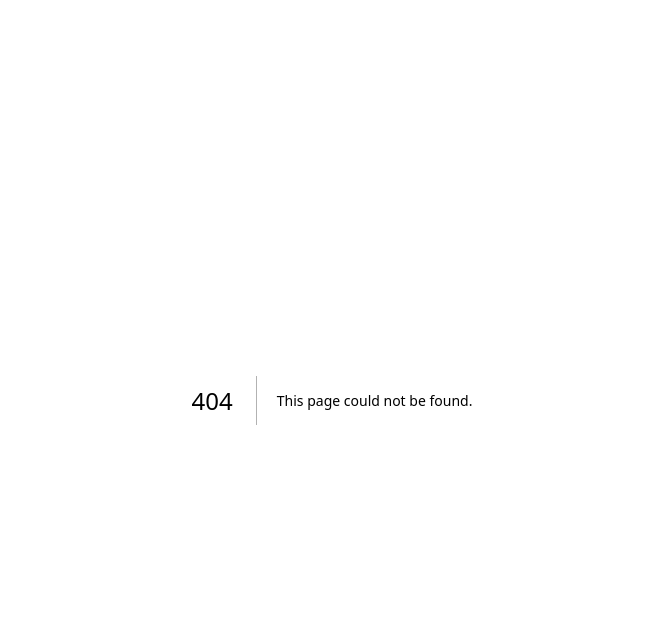
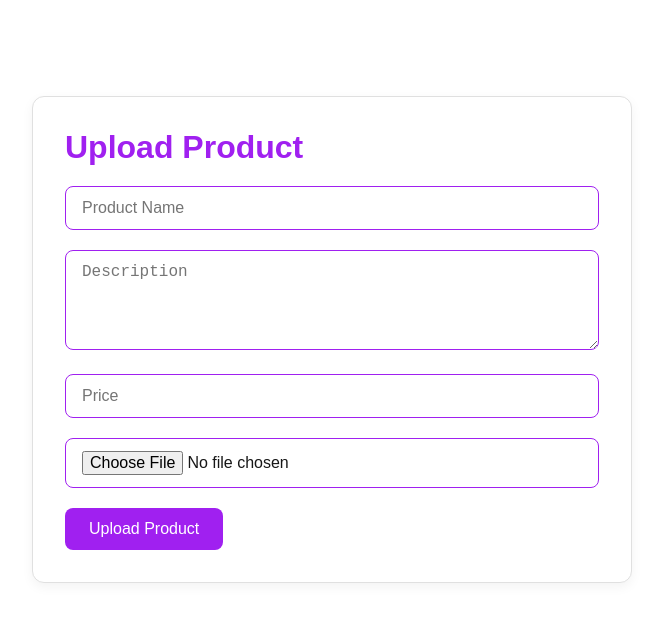
Before and after one commit to adewumi7109/sandexlizzyproducts, a Next.js app: page /dashboard in a window 1280 px wide. Before the commit this address had no page. Shown: the top 622 px of the page, without its empty margins (308-971 px from the left). Built offline with nearby package versions, Linux system fonts and the light colour scheme.

Commit message:
added uploading page

```diff
--- a/package.json
+++ b/package.json
@@ -13,6 +13,7 @@
     "next": "15.3.0",
     "react": "^19.0.0",
     "react-dom": "^19.0.0",
+    "react-hook-form": "^7.56.4",
     "react-icons": "^5.5.0",
     "swiper": "^11.2.6"
   },
--- /dev/null
+++ b/src/app/dashboard/layout.tsx
@@ -0,0 +1,31 @@
+import type { Metadata } from "next";
+import { Geist, Geist_Mono } from "next/font/google";
+import "../globals.css";
+const geistSans = Geist({
+  variable: "--font-geist-sans",
+  subsets: ["latin"],
+});
+
+const geistMono = Geist_Mono({
+  variable: "--font-geist-mono",
+  subsets: ["latin"],
+});
+
+export const metadata: Metadata = {
+  title: "Sandexlizzy",
+  description: "Sandexlizzy Solar",
+};
+
+export default function DashboardLayout({
+  children,
+}: Readonly<{
+  children: React.ReactNode;
+}>) {
+  return (
+    <html lang="en">
+      <body className={`${geistSans.variable} ${geistMono.variable}`}>
+        {children}
+      </body>
+    </html>
+  );
+}
--- /dev/null
+++ b/src/app/dashboard/page.module.css
@@ -0,0 +1,69 @@
+.formContainer {
+  max-width: 600px;
+  margin: 6rem auto;
+  padding: 2rem;
+  border: 1px solid #e0e0e0;
+  border-radius: 12px;
+  background-color: #fff;
+  box-shadow: 0 4px 12px rgba(0, 0, 0, 0.05);
+}
+.title{
+    margin-bottom: 20px;
+    color: var(--primaryColor);
+}
+.input,
+.textarea,
+.fileInput {
+  width: 100%;
+  padding: 0.75rem 1rem;
+  border: 1px solid var(--primaryColor);
+  border-radius: 8px;
+  font-size: 1rem;
+  margin-bottom: 20px;
+  transition: border-color 0.3s ease;
+}
+
+.input:focus,
+.textarea:focus,
+.fileInput:focus {
+  border-color: var(--primaryColor);
+  outline: none;
+}
+
+.textarea {
+  min-height: 100px;
+  resize: vertical;
+}
+
+.button {
+  background-color: var(--primaryColor);
+  color: #fff;
+  padding: 0.75rem 1.5rem;
+  font-size: 1rem;
+  border: none;
+  border-radius: 8px;
+  cursor: pointer;
+  transition: background-color 0.3s ease;
+}
+
+.button:hover:not(:disabled) {
+  background-color: var(--primaryColor);
+}
+
+.button:disabled {
+  background-color: #93c5fd;
+  cursor: not-allowed;
+}
+
+.error {
+  color: #dc2626;
+  font-size: 0.875rem;
+  margin-top: 0.25rem;
+  margin-bottom: 0.5rem;
+}
+@media (max-width: 640px) {
+  .formContainer {
+    margin-top: 4rem;
+    padding: 1rem;
+  }
+}
--- /dev/null
+++ b/src/app/dashboard/page.tsx
@@ -0,0 +1,101 @@
+"use client";
+
+import { useState } from "react";
+import { useForm, SubmitHandler } from "react-hook-form";
+import { supabase } from "@/lib/supabaseClient";
+import styles from "./page.module.css";
+
+interface FormData {
+  name: string;
+  description: string;
+  price: number;
+  image: FileList;
+}
+
+export default function Page() {
+  const {
+    register,
+    handleSubmit,
+    reset,
+    formState: { errors },
+  } = useForm<FormData>();
+
+  const [uploading, setUploading] = useState(false);
+
+  const onSubmit: SubmitHandler<FormData> = async (data) => {
+    setUploading(true);
+
+    try {
+      let imageUrl: string | null = null;
+
+      if (data.image.length > 0) {
+        const file = data.image[0];
+        const filePath = `products/${Date.now()}-${file.name}`;
+        const { data: imageData, error: imageError } = await supabase.storage
+          .from("product-images")
+          .upload(filePath, file);
+
+        if (imageError) throw imageError;
+
+        imageUrl = supabase.storage.from("product-images").getPublicUrl(filePath).data.publicUrl;
+      }
+
+      const { error } = await supabase.from("products").insert([
+        {
+          name: data.name,
+          description: data.description,
+          price: data.price,
+          image_url: imageUrl,
+        },
+      ]);
+
+      if (error) throw error;
+
+      alert("Product uploaded successfully!");
+      reset();
+    } catch (error) {
+      alert((error as Error).message);
+    } finally {
+      setUploading(false);
+    }
+  };
+
+  return (
+    <form onSubmit={handleSubmit(onSubmit)} className={styles.formContainer}>
+        <h1 className={styles.title}>Upload Product</h1>
+      <input
+        type="text"
+        placeholder="Product Name"
+        {...register("name", { required: "Product name is required", minLength: { value: 3, message: "Minimum 3 characters" } })}
+        className={styles.input}
+      />
+      {errors.name && <p className={styles.error}>{errors.name.message}</p>}
+
+      <textarea
+        placeholder="Description"
+        {...register("description", { required: "Description is required", minLength: { value: 10, message: "Minimum 10 characters" } })}
+        className={styles.textarea}
+      />
+      {errors.description && <p className={styles.error}>{errors.description.message}</p>}
+
+      <input
+        type="number"
+        placeholder="Price"
+        {...register("price", {
+          required: "Price is required",
+          valueAsNumber: true,
+          min: { value: 1, message: "Price must be at least 1" },
+        })}
+        className={styles.input}
+      />
+      {errors.price && <p className={styles.error}>{errors.price.message}</p>}
+
+      <input type="file" accept="image/*" {...register("image", { required: "Product image is required" })} className={styles.fileInput} />
+      {errors.image && <p className={styles.error}>{errors.image.message}</p>}
+
+      <button type="submit" disabled={uploading} className={styles.button}>
+        {uploading ? "Uploading..." : "Upload Product"}
+      </button>
+    </form>
+  );
+}
```
Also changed, not shown: 1 other file (tests, documents, lock files or other folders).
